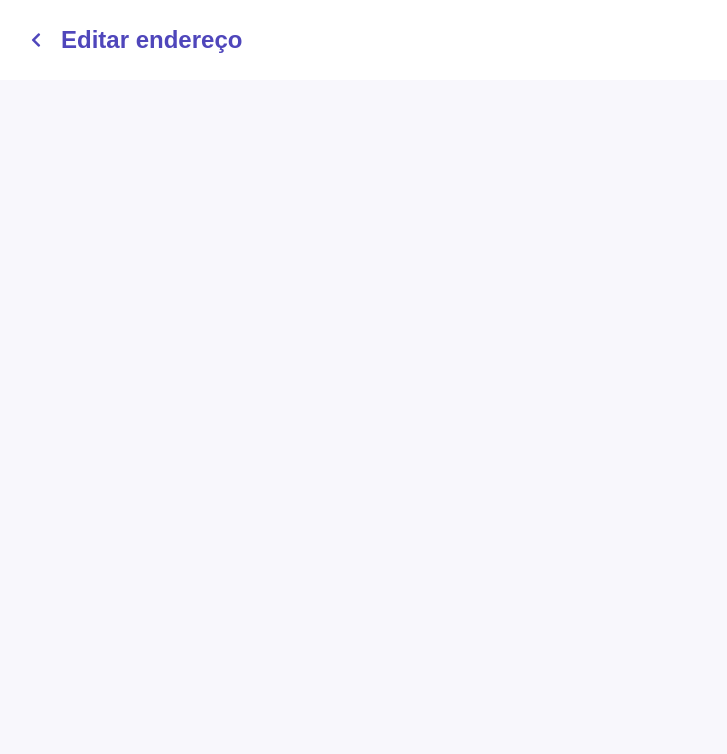
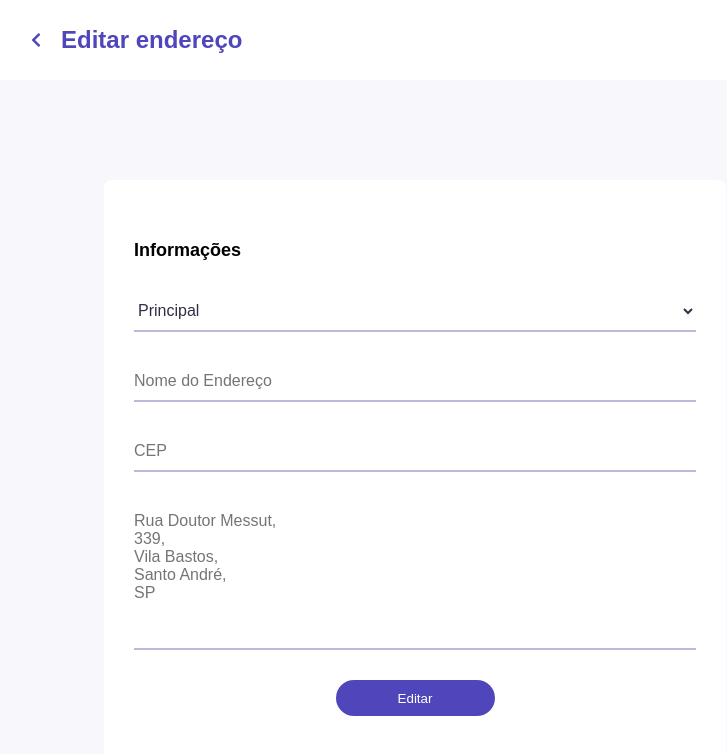
Before and after one commit to brunofilho1/address-list-challenge, a React (Create React App) app: page /edit in a window 1280 px wide. Shown: the top 754 px of the page, without its empty margins (225-952 px from the left). Built offline with nearby package versions, Linux system fonts and the light colour scheme.

Commit message:
initial register/edit address screen

```diff
--- a/src/components/styles.ts
+++ b/src/components/styles.ts
@@ -156,3 +156,44 @@ export const AddressCard = styled.div`
         color: #6D6C7B;
     }
 `;
+
+export const AddressForm = styled.div`
+    width: 622px;
+    height: 606px;
+    background-color: #fff;
+    border-radius: 8px;
+
+    padding: 60px 30px;
+    margin: 0 auto;
+    margin-top: 100px;
+
+    display: flex;
+    flex-direction: column;
+    gap: 30px;
+
+    h1 {
+        font-size: 18px;
+    }
+
+    select, input, textarea {
+        background-color: transparent;
+        border: 0;
+        border-bottom: 2px solid #BBB8D9;
+        padding: 10px 0px;
+        outline: 0;
+        resize: none;
+
+        font-size: 16px;
+        color: #302E45;
+    }
+
+    select option {
+        background-color: transparent;
+    }
+
+    button {
+        width: 159px;
+        height: 36px;
+        margin: 0 auto;
+    }
+`;
--- a/src/screens/edit/index.tsx
+++ b/src/screens/edit/index.tsx
@@ -1,6 +1,6 @@
 import React, { Fragment } from 'react';
 import { Link } from 'react-router-dom';
-import { Button, Header } from '../../components/styles';
+import { AddressForm, Button, Header, Main } from '../../components/styles';
 
 export default function EditAddressScreen() {
     return (
@@ -13,6 +13,22 @@ export default function EditAddressScreen() {
                 </div>
                 </Link>
             </Header>
+            <Main>
+                <AddressForm>
+                    <h1>Informações</h1>
+                    <select id="colorselector">
+                        <option value="Principal">Principal</option>
+                        <option value="Residencial">Residencial</option>
+                        <option value="Comercial">Comercial</option>
+                        <option value="Férias">Férias</option>
+                    </select>
+                    <input type="text" placeholder='Nome do Endereço' />
+                    <input type="text" placeholder='CEP' />
+                    <textarea rows={7}
+                    placeholder={`Rua Doutor Messut,\n339,\nVila Bastos,\nSanto André,\nSP`} />
+                    <Button>Editar</Button>
+                </AddressForm>
+            </Main>
         </Fragment>
     )
 }
--- a/src/screens/new/index.tsx
+++ b/src/screens/new/index.tsx
@@ -1,6 +1,6 @@
 import React, { Fragment } from 'react';
 import { Link } from 'react-router-dom';
-import { Button, Header } from '../../components/styles';
+import { Button, Header, Main, AddressForm } from '../../components/styles';
 
 export default function NewAddressScreen() {
     return (
@@ -13,6 +13,22 @@ export default function NewAddressScreen() {
                     </div>
                 </Link>
             </Header>
+            <Main>
+                <AddressForm>
+                    <h1>Informações</h1>
+                    <select id="colorselector">
+                        <option value="Principal">Principal</option>
+                        <option value="Residencial">Residencial</option>
+                        <option value="Comercial">Comercial</option>
+                        <option value="Férias">Férias</option>
+                    </select>
+                    <input type="text" placeholder='Nome do Endereço' />
+                    <input type="text" placeholder='CEP' />
+                    <textarea rows={7}
+                    placeholder={`Rua Doutor Messut,\n339,\nVila Bastos,\nSanto André,\nSP`} />
+                    <Button>Cadastrar</Button>
+                </AddressForm>
+            </Main>
         </Fragment>
     )
 }
```
